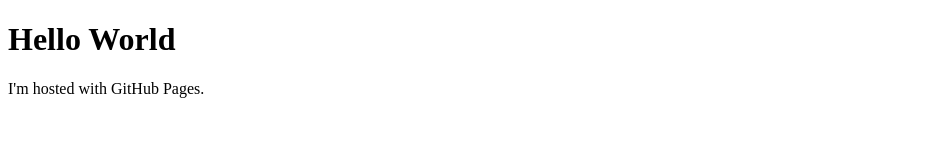
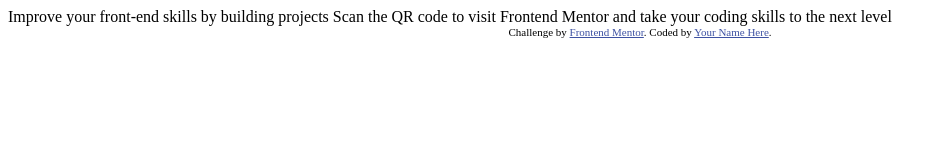
Before and after one commit to alainagc/alainagc.github.io, a plain HTML site: page index.html in a window 1280 px wide. Shown: the whole page, without its empty margins (0-947 px from the left). Drawn offline with Linux system fonts and the light colour scheme.

Commit message:
Added starter files from FrontendMentor

```diff
--- a/index.html
+++ b/index.html
@@ -1,10 +1,28 @@
 <!DOCTYPE html>
-<html>
+<html lang="en">
 <head>
-    <title>Alaina's Website</title>
+  <meta charset="UTF-8">
+  <meta name="viewport" content="width=device-width, initial-scale=1.0"> <!-- displays site properly based on user's device -->
+
+  <link rel="icon" type="image/png" sizes="32x32" href="./images/favicon-32x32.png">
+
+  <title>Frontend Mentor | QR code component</title>
+
+  <!-- Feel free to remove these styles or customise in your own stylesheet 👍 -->
+  <style>
+    .attribution { font-size: 11px; text-align: center; }
+    .attribution a { color: hsl(228, 45%, 44%); }
+  </style>
 </head>
 <body>
-<h1>Hello World</h1>
-<p>I'm hosted with GitHub Pages.</p>
+
+  Improve your front-end skills by building projects
+
+  Scan the QR code to visit Frontend Mentor and take your coding skills to the next level
+
+  <div class="attribution">
+    Challenge by <a href="https://www.frontendmentor.io?ref=challenge" target="_blank">Frontend Mentor</a>.
+    Coded by <a href="#">Your Name Here</a>.
+  </div>
 </body>
 </html>
```
Also changed, not shown: design/desktop-design.jpg (added), design/desktop-preview.jpg (added), design/mobile-design.jpg (added), images/favicon-32x32.png (added), images/image-qr-code.png (added), 5 other files.
